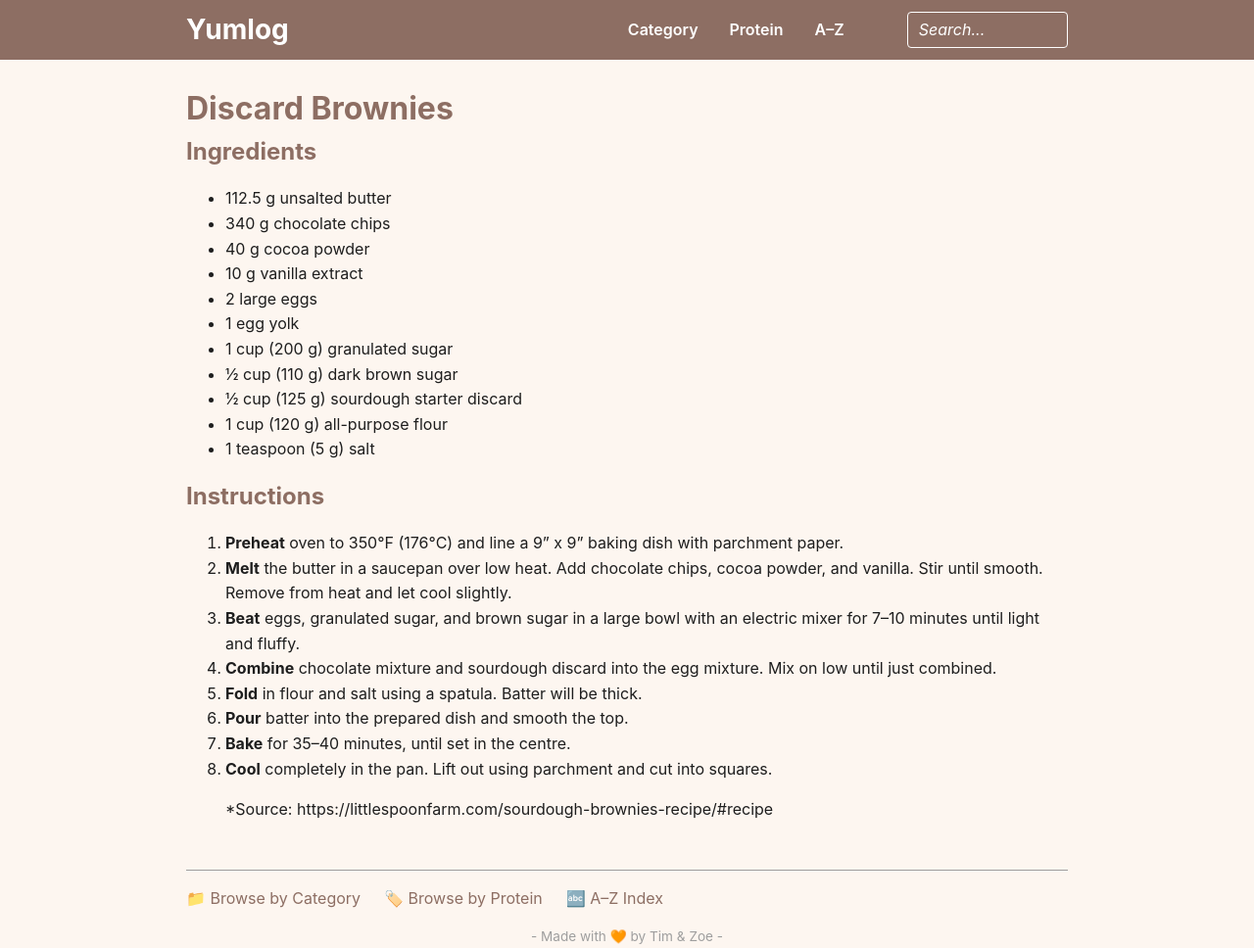
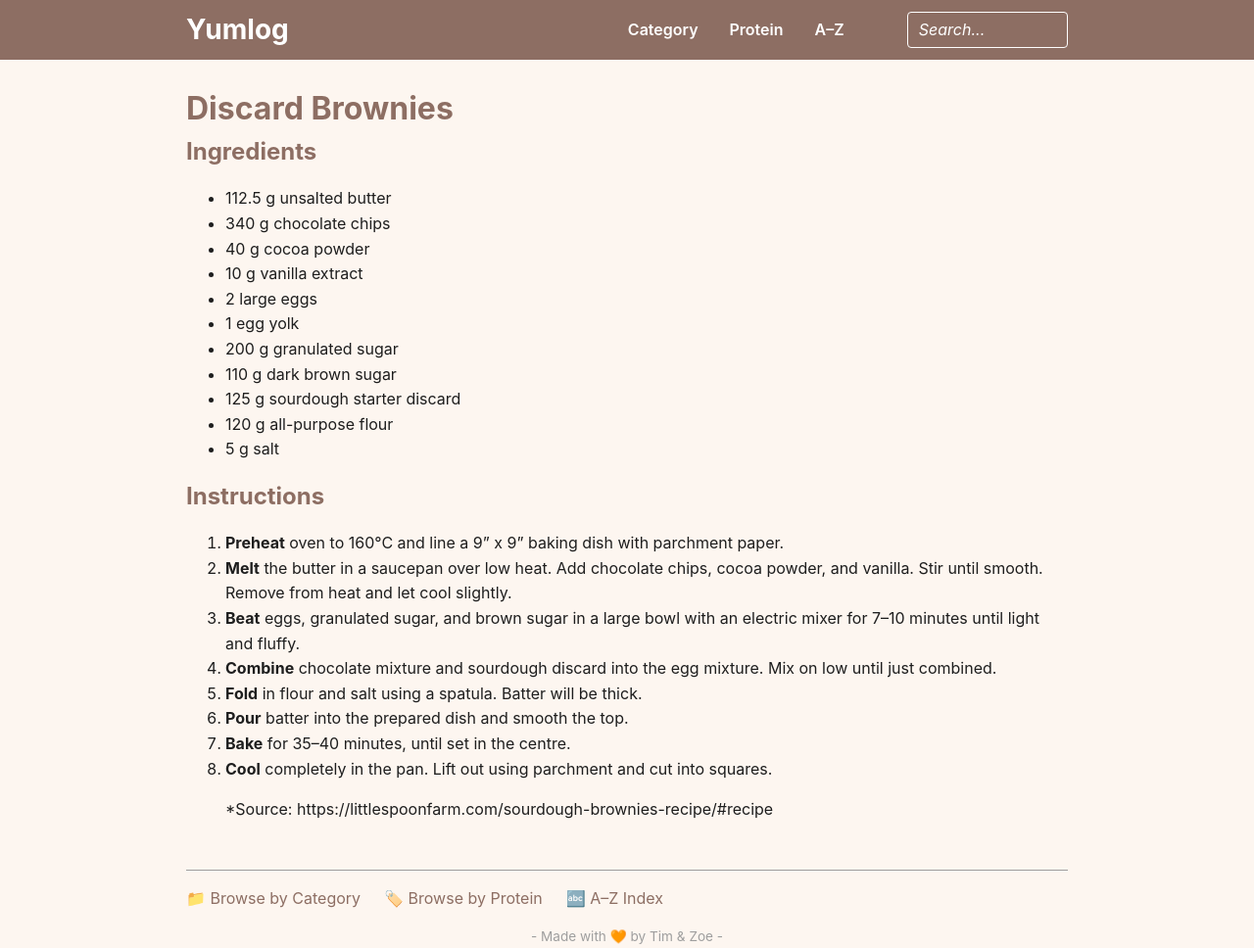
Before and after one commit to Tim-Claessen/yumlog, a Jekyll site: the page built from recipes/discard_brownies.md, in a window 1280 px wide. Shown: the whole page at 98% size. Built offline with Jekyll 4.4.1, drawn with Linux system fonts in a browser that asks for light colours.

Commit message:
Obsidian manual sync: 2025-05-22 20:33:47

```diff
--- a/recipes/discard_brownies.md
+++ b/recipes/discard_brownies.md
@@ -21,15 +21,15 @@ layout: default
 - 10 g vanilla extract
 - 2 large eggs
 - 1 egg yolk
-- 1 cup (200 g) granulated sugar
-- ½ cup (110 g) dark brown sugar
-- ½ cup (125 g) sourdough starter discard
-- 1 cup (120 g) all-purpose flour
-- 1 teaspoon (5 g) salt
+- 200 g granulated sugar
+- 110 g dark brown sugar
+- 125 g sourdough starter discard
+- 120 g all-purpose flour
+- 5 g salt
 
 ## Instructions
 
-1. **Preheat** oven to 350°F (176°C) and line a 9" x 9" baking dish with parchment paper.
+1. **Preheat** oven to 160°C and line a 9" x 9" baking dish with parchment paper.
 2. **Melt** the butter in a saucepan over low heat. Add chocolate chips, cocoa powder, and vanilla. Stir until smooth. Remove from heat and let cool slightly.
 3. **Beat** eggs, granulated sugar, and brown sugar in a large bowl with an electric mixer for 7–10 minutes until light and fluffy.
 4. **Combine** chocolate mixture and sourdough discard into the egg mixture. Mix on low until just combined.
```
Also changed, not shown: category/sourdough.md (+7 -0 lines), indexes/alphabet.md (+2 -0 lines).
